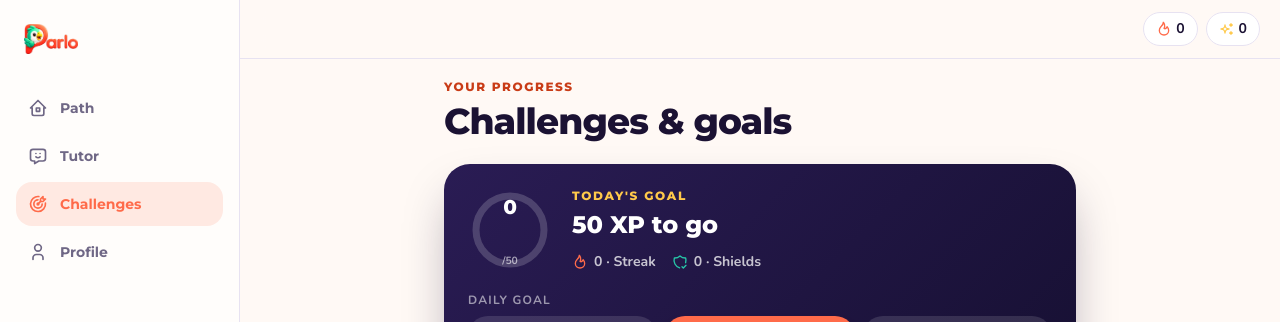
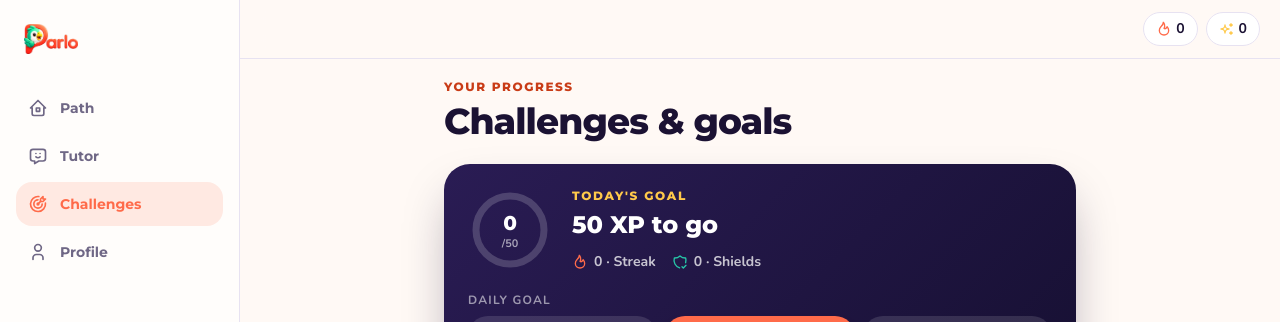
Before and after one commit to andresmancilla08/Parlo, a Next.js app: page /app/retos in a window 1280 px wide. Shown: the top 322 px of the page. Built offline with nearby package versions, Linux system fonts and the light colour scheme; no server answers; the database is empty; sample sign-in values are in the browser's storage.

Commit message:
fix(retos): centrado del anillo del objetivo diario

```diff
--- a/app/app/retos/page.tsx
+++ b/app/app/retos/page.tsx
@@ -329,9 +329,9 @@ function GoalRing({
           />
         )}
       </svg>
-      <span className="absolute inset-0 grid place-items-center leading-none">
+      <span className="absolute inset-0 flex flex-col items-center justify-center leading-none">
         <span className="font-display text-xl font-extrabold">{label}</span>
-        <span className="mt-6 text-[0.65rem] font-bold text-white/60">{sub}</span>
+        <span className="mt-0.5 text-[0.68rem] font-bold text-white/60">{sub}</span>
       </span>
     </div>
   );
```
